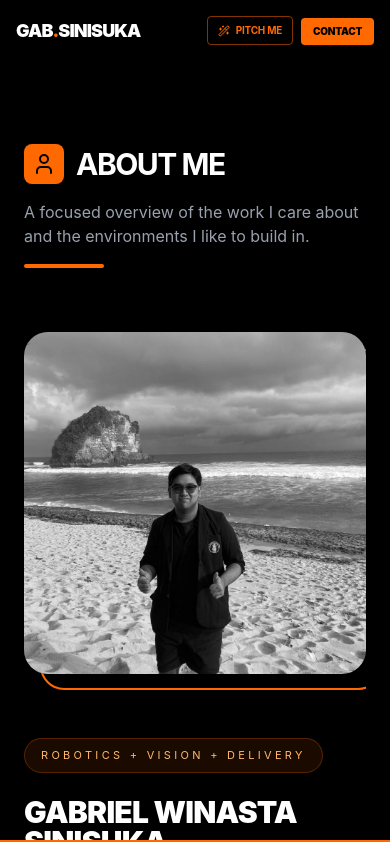
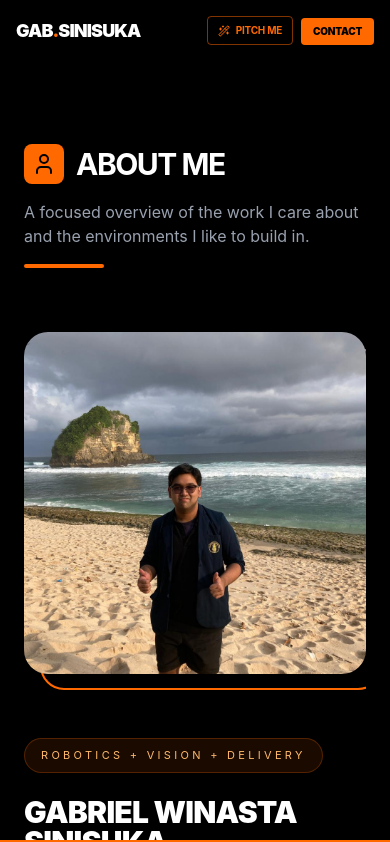
Before and after one commit to treeone246/Gabriels-Portofolio-Website, a React (Vite) app in the folder my-portfolio/: page / in a window 390 px wide. Shown: the top 842 px of the page. Built offline with nearby package versions, Linux system fonts and the light colour scheme.

Commit message:
added minor changes

```diff
--- a/my-portfolio/src/App.jsx
+++ b/my-portfolio/src/App.jsx
@@ -1281,7 +1281,7 @@ export default function App() {
                 <img
                   src={gabrielBeach}
                   alt="Gabriel Winasta Sinisuka"
-                  className="w-full h-full object-cover grayscale hover:grayscale-0 transition-all duration-700"
+                  className="w-full h-full object-cover md:grayscale md:hover:grayscale-0 transition-all duration-700"
                 />
               </div>
             </motion.div>
```
